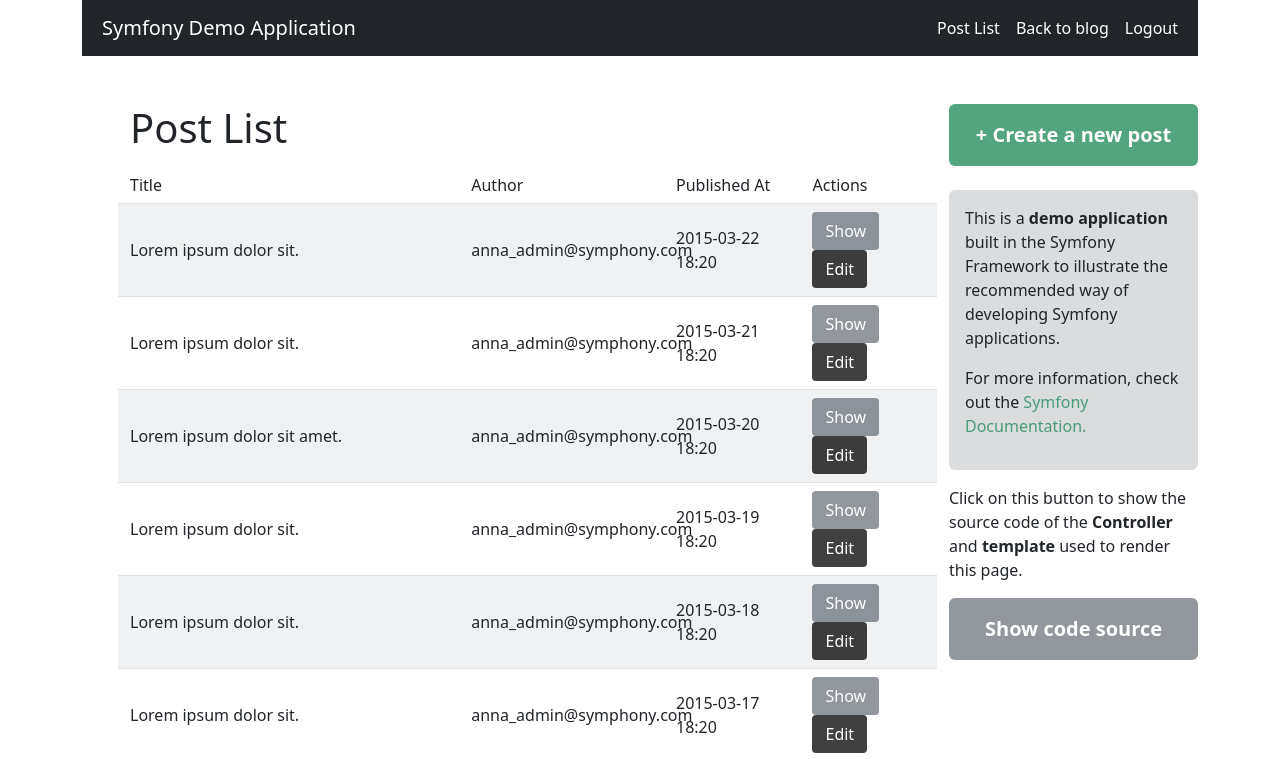
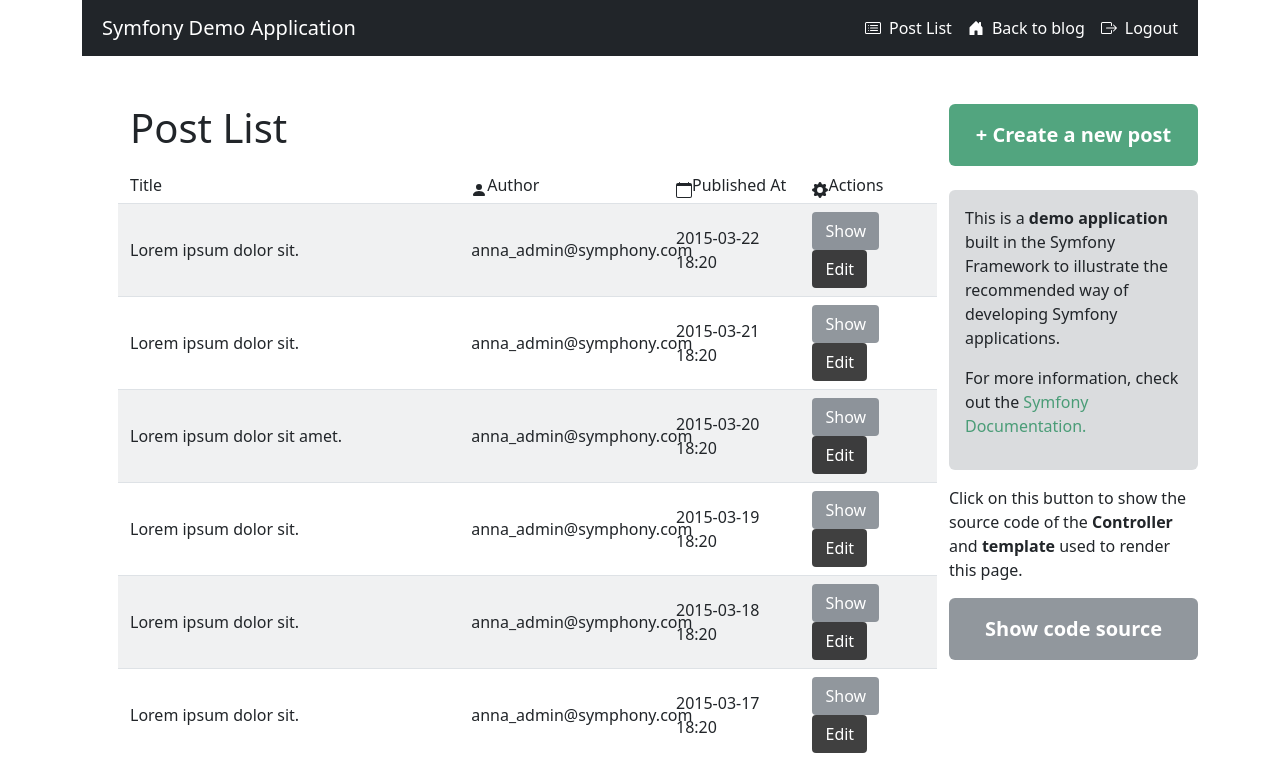
Before and after one commit to emilieChnvt/maquette4, a plain HTML site: page index.html in a window 1280 px wide. Shown: the top 759 px of the page. Drawn offline with nearby package versions, Linux system fonts and the light colour scheme.

Commit message:
icons added

```diff
--- a/index.html
+++ b/index.html
@@ -17,14 +17,22 @@
             <div class="" id="navbarNav">
                 <ul class="navbar-nav">
 
-                    <li class="nav-item">
-                        <a class="nav-link text-white" href="#">Post List</a>
+                    <li class="nav-item ">
+                        <a class="nav-link d-flex align-items-center text-white" href="#"><svg xmlns="http://www.w3.org/2000/svg" width="16" height="16" fill="currentColor" class="bi bi-card-list me-2" viewBox="0 0 16 16">
+                            <path d="M14.5 3a.5.5 0 0 1 .5.5v9a.5.5 0 0 1-.5.5h-13a.5.5 0 0 1-.5-.5v-9a.5.5 0 0 1 .5-.5zm-13-1A1.5 1.5 0 0 0 0 3.5v9A1.5 1.5 0 0 0 1.5 14h13a1.5 1.5 0 0 0 1.5-1.5v-9A1.5 1.5 0 0 0 14.5 2z"/>
+                            <path d="M5 8a.5.5 0 0 1 .5-.5h7a.5.5 0 0 1 0 1h-7A.5.5 0 0 1 5 8m0-2.5a.5.5 0 0 1 .5-.5h7a.5.5 0 0 1 0 1h-7a.5.5 0 0 1-.5-.5m0 5a.5.5 0 0 1 .5-.5h7a.5.5 0 0 1 0 1h-7a.5.5 0 0 1-.5-.5m-1-5a.5.5 0 1 1-1 0 .5.5 0 0 1 1 0M4 8a.5.5 0 1 1-1 0 .5.5 0 0 1 1 0m0 2.5a.5.5 0 1 1-1 0 .5.5 0 0 1 1 0"/>
+                        </svg>Post List</a>
                     </li>
                     <li class="nav-item">
-                        <a class="nav-link text-white" href="#">Back to blog</a>
+                        <a class="nav-link d-flex align-items-center text-white" href="#"><svg xmlns="http://www.w3.org/2000/svg" width="16" height="16" fill="white" class="bi bi-house-door-fill me-2" viewBox="0 0 16 16">
+                            <path d="M6.5 14.5v-3.505c0-.245.25-.495.5-.495h2c.25 0 .5.25.5.5v3.5a.5.5 0 0 0 .5.5h4a.5.5 0 0 0 .5-.5v-7a.5.5 0 0 0-.146-.354L13 5.793V2.5a.5.5 0 0 0-.5-.5h-1a.5.5 0 0 0-.5.5v1.293L8.354 1.146a.5.5 0 0 0-.708 0l-6 6A.5.5 0 0 0 1.5 7.5v7a.5.5 0 0 0 .5.5h4a.5.5 0 0 0 .5-.5"/>
+                        </svg>Back to blog</a>
                     </li>
                     <li class="nav-item">
-                        <a class="nav-link text-white" href="#" >Logout</a>
+                        <a class="nav-link d-flex align-items-center text-white" href="#" ><svg xmlns="http://www.w3.org/2000/svg" width="16" height="16" fill="white" class="bi bi-box-arrow-right me-2" viewBox="0 0 16 16">
+                            <path fill-rule="evenodd" d="M10 12.5a.5.5 0 0 1-.5.5h-8a.5.5 0 0 1-.5-.5v-9a.5.5 0 0 1 .5-.5h8a.5.5 0 0 1 .5.5v2a.5.5 0 0 0 1 0v-2A1.5 1.5 0 0 0 9.5 2h-8A1.5 1.5 0 0 0 0 3.5v9A1.5 1.5 0 0 0 1.5 14h8a1.5 1.5 0 0 0 1.5-1.5v-2a.5.5 0 0 0-1 0z"/>
+                            <path fill-rule="evenodd" d="M15.854 8.354a.5.5 0 0 0 0-.708l-3-3a.5.5 0 0 0-.708.708L14.293 7.5H5.5a.5.5 0 0 0 0 1h8.793l-2.147 2.146a.5.5 0 0 0 .708.708z"/>
+                        </svg>Logout</a>
                     </li>
 
                 </ul>
@@ -38,13 +46,22 @@
                 <div class="col-5">
                     <h6>Title</h6>
                 </div>
-                <div class="col-3">
+                <div class="col-3 d-flex align-items-center ">
+                    <svg xmlns="http://www.w3.org/2000/svg" width="16" height="16" fill="currentColor" class="bi bi-person-fill" viewBox="0 0 16 16">
+                        <path d="M3 14s-1 0-1-1 1-4 6-4 6 3 6 4-1 1-1 1zm5-6a3 3 0 1 0 0-6 3 3 0 0 0 0 6"/>
+                    </svg>
                     <h6>Author</h6>
                 </div>
-                <div class="col-2">
+                <div class="col-2 d-flex align-items-center ">
+                    <svg xmlns="http://www.w3.org/2000/svg" width="16" height="16" fill="currentColor" class="bi bi-calendar" viewBox="0 0 16 16">
+                        <path d="M3.5 0a.5.5 0 0 1 .5.5V1h8V.5a.5.5 0 0 1 1 0V1h1a2 2 0 0 1 2 2v11a2 2 0 0 1-2 2H2a2 2 0 0 1-2-2V3a2 2 0 0 1 2-2h1V.5a.5.5 0 0 1 .5-.5M1 4v10a1 1 0 0 0 1 1h12a1 1 0 0 0 1-1V4z"/>
+                    </svg>
                     <h6>Published At</h6>
                 </div>
-                <div class="col-2">
+                <div class="col-2 d-flex align-items-center ">
+                    <svg xmlns="http://www.w3.org/2000/svg" width="16" height="16" fill="currentColor" class="bi bi-gear-fill" viewBox="0 0 16 16">
+                        <path d="M9.405 1.05c-.413-1.4-2.397-1.4-2.81 0l-.1.34a1.464 1.464 0 0 1-2.105.872l-.31-.17c-1.283-.698-2.686.705-1.987 1.987l.169.311c.446.82.023 1.841-.872 2.105l-.34.1c-1.4.413-1.4 2.397 0 2.81l.34.1a1.464 1.464 0 0 1 .872 2.105l-.17.31c-.698 1.283.705 2.686 1.987 1.987l.311-.169a1.464 1.464 0 0 1 2.105.872l.1.34c.413 1.4 2.397 1.4 2.81 0l.1-.34a1.464 1.464 0 0 1 2.105-.872l.31.17c1.283.698 2.686-.705 1.987-1.987l-.169-.311a1.464 1.464 0 0 1 .872-2.105l.34-.1c1.4-.413 1.4-2.397 0-2.81l-.34-.1a1.464 1.464 0 0 1-.872-2.105l.17-.31c.698-1.283-.705-2.686-1.987-1.987l-.311.169a1.464 1.464 0 0 1-2.105-.872zM8 10.93a2.929 2.929 0 1 1 0-5.86 2.929 2.929 0 0 1 0 5.858z"/>
+                    </svg>
                     <h6>Actions</h6>
                 </div>
             </div>
```
